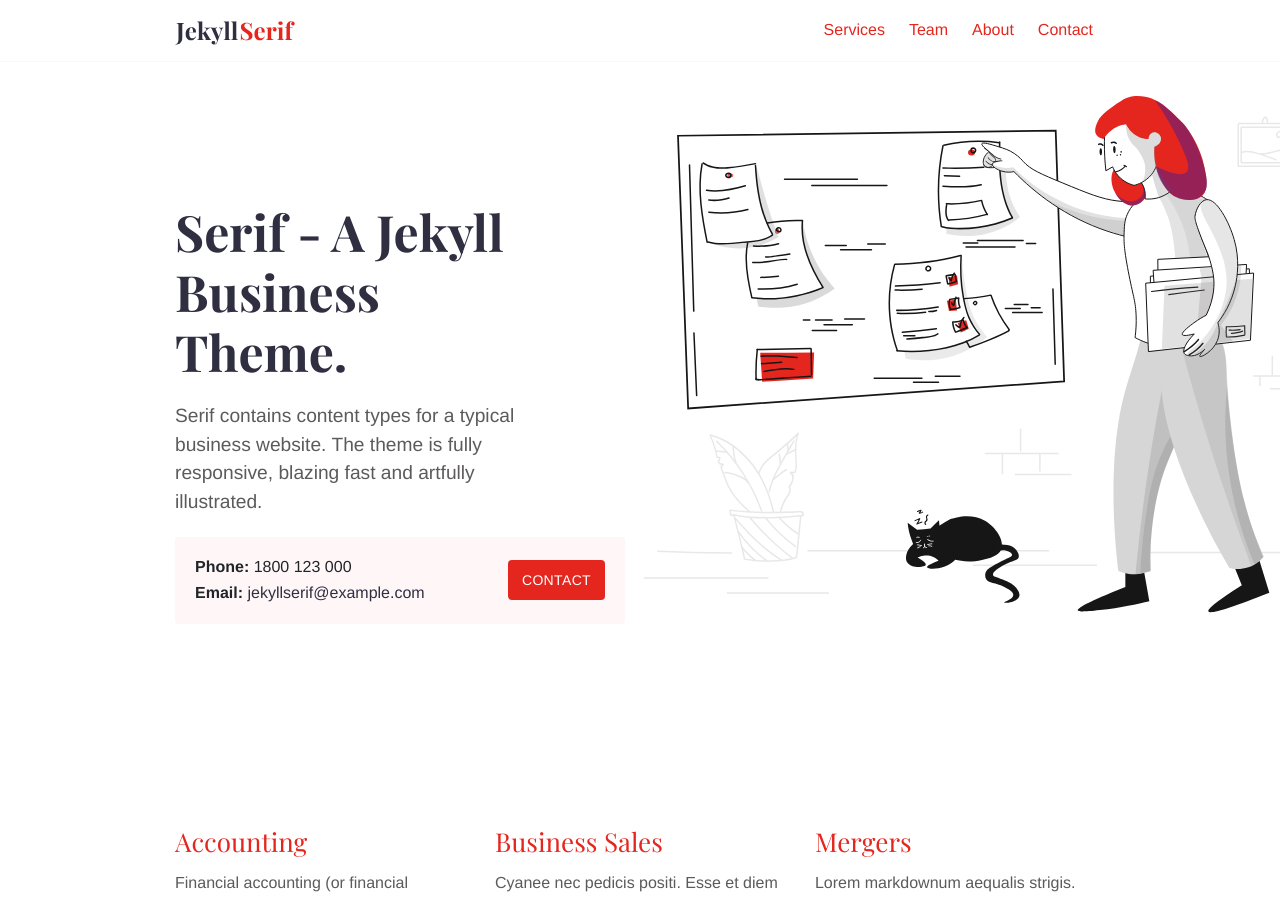
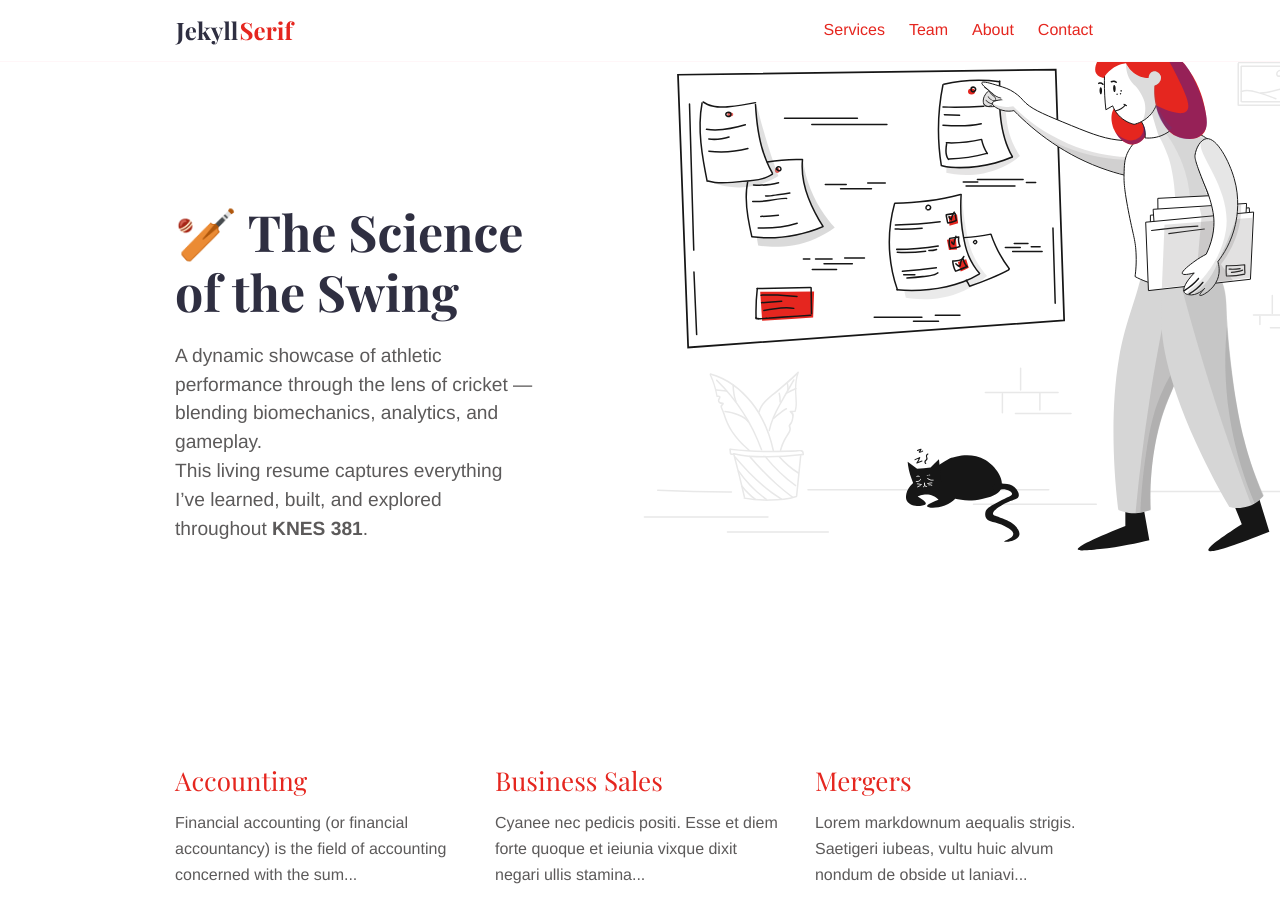
Before and after one commit to ArshnoorSinghThind/knes381FinalProject, a Jekyll site: the page built from index.md, in a window 1280 px wide and 900 px high. Built offline with Jekyll 4.4.1, drawn with Linux system fonts in a browser that asks for light colours.

Commit message:
HomePageRenew index.md

```diff
--- a/index.md
+++ b/index.md
@@ -1,13 +1,14 @@
 ---
-title: Jekyll Serif Theme
+title: The Science of the Swing
 layout: home
-description: Jekyll Serif contains content types for a typical business website. The theme is fully responsive, blazing fast and artfully illustrated.
+description: A dynamic showcase of sport performance through the lens of cricket — blending biomechanics, analytics, and gameplay. A living resume of everything I’ve learned in KNES 381.
 intro_image: "images/illustrations/pointing.svg"
 intro_image_absolute: true
 intro_image_hide_on_mobile: true
-show_call_box: true
+show_call_box: false
 ---
 
-# Serif - A Jekyll Business Theme.
+# 🏏 The Science of the Swing
 
-Serif contains content types for a typical business website. The theme is fully responsive, blazing fast and artfully illustrated.
+A dynamic showcase of athletic performance through the lens of cricket — blending biomechanics, analytics, and gameplay.
+This living resume captures everything I’ve learned, built, and explored throughout **KNES 381**.
```
